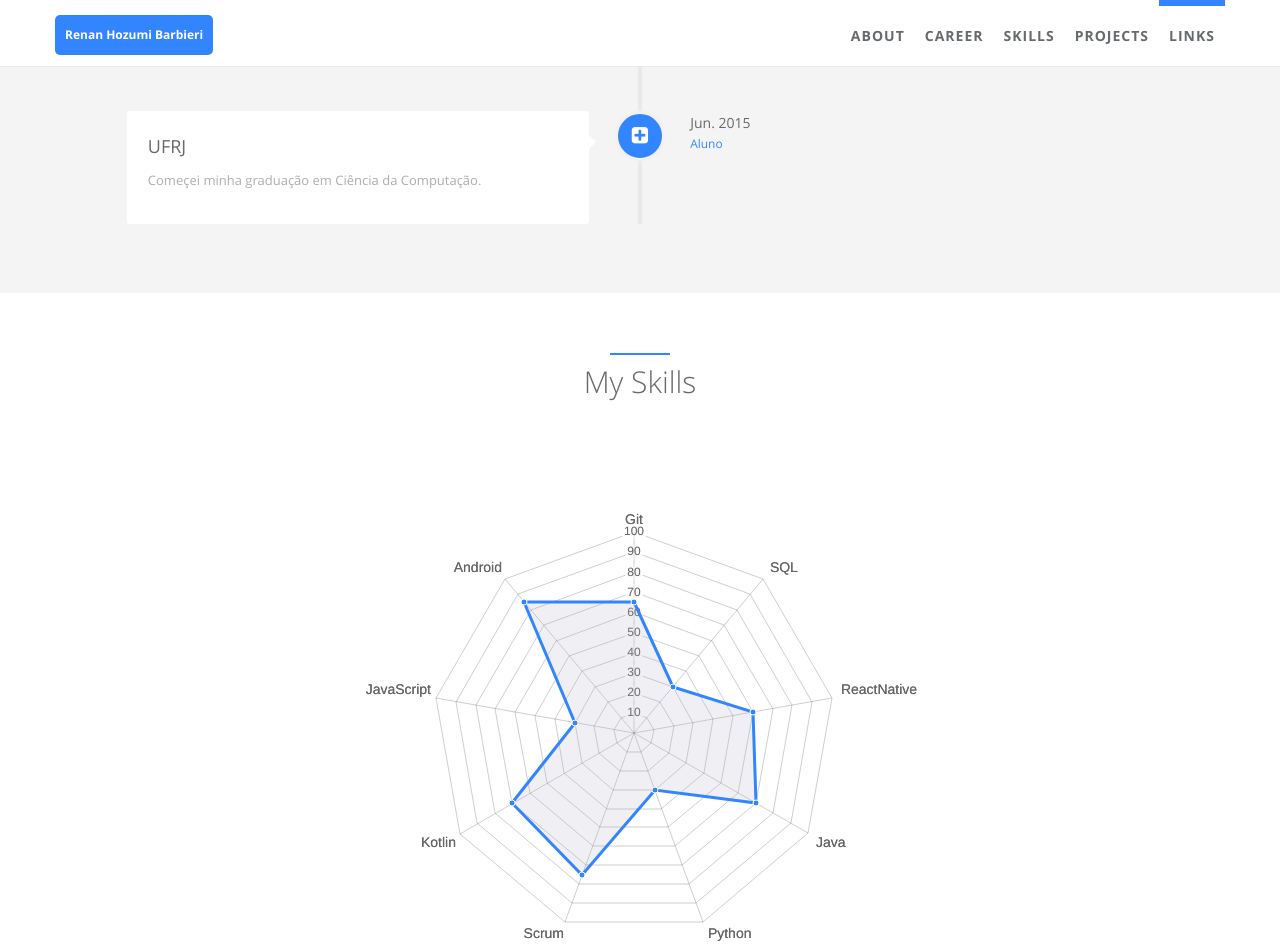
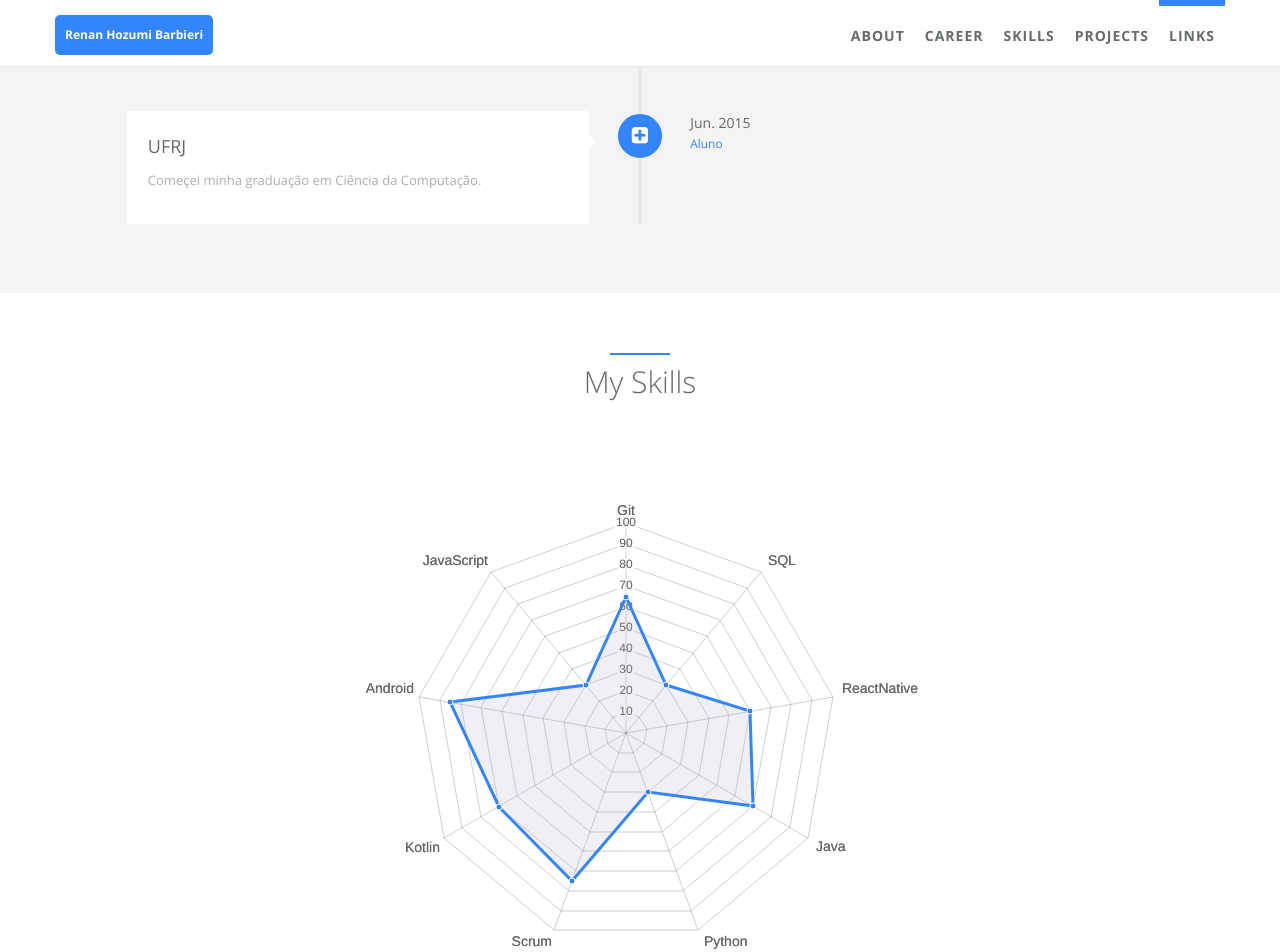
Before and after one commit to renanBarbieri/renanbarbieri.github.io, a Jekyll site: the page built from index.html, in a window 1280 px wide and 1400 px high, scrolled down 1856 px. Shown: the top 952 px of the window. Built offline with Jekyll 4.4.1, drawn with Linux system fonts in a browser that asks for light colours.

```diff
--- a/_data/index/skills.yml
+++ b/_data/index/skills.yml
@@ -2,5 +2,5 @@
 
 label: Ability
 id : cs
-aspects: Git, SQL, ReactNative, Java, Python, Scrum, Kotlin, JavaScript, Android
-percentage: 65, 30, 60, 70, 30, 75, 70, 30, 85
+aspects: Git, SQL, ReactNative, Java, Python, Scrum, Kotlin, Android, JavaScript
+percentage: 65, 30, 60, 70, 30, 75, 70, 85, 30
--- a/_sass/_style.scss
+++ b/_sass/_style.scss
@@ -69,7 +69,7 @@ h3, h4, h5 {
 }
 
 .navbar-default {
-  background-color: transparent;
+  background-color: #fff;
 }
 
 .nav > li > a i {
```
